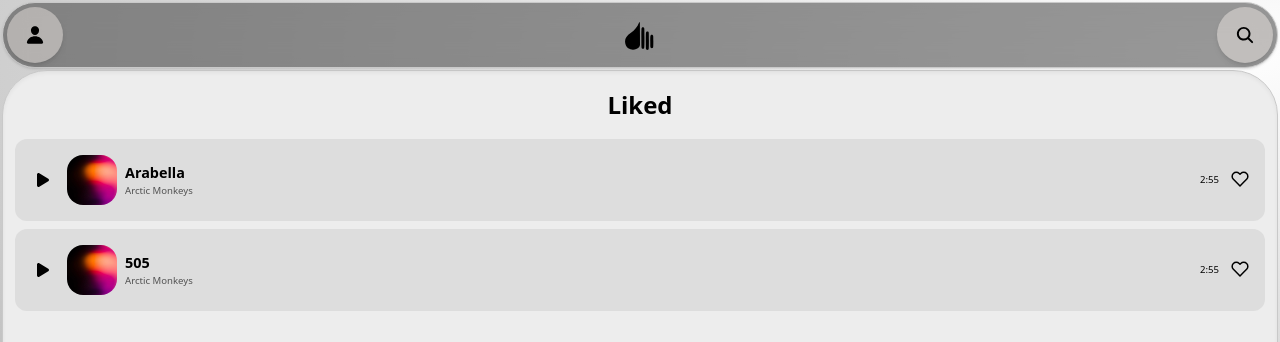
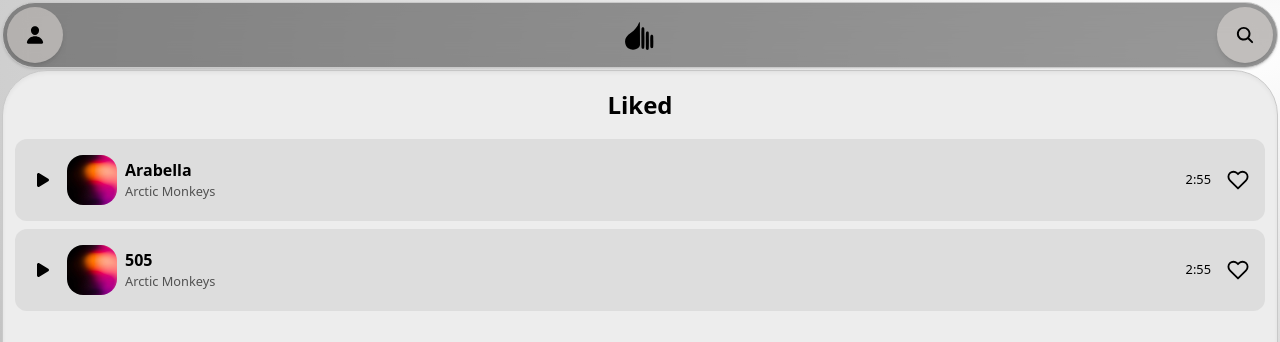
Before and after one commit to el1ght/charton-experimental, a Next.js app: page /liked in a window 1280 px wide. Shown: the top 342 px of the page. Built offline with nearby package versions, Linux system fonts and the light colour scheme.

Commit message:
song items hotfix

```diff
--- a/components/SongItem.tsx
+++ b/components/SongItem.tsx
@@ -29,16 +29,16 @@ const SongItem: React.FC<SongItemProps> = ({
                 <div className={'flex flex-row gap-x-2 items-center'}>
                     <Image className={'w-[50px] h-[50px] rounded-2xl'} src={'/images/favBg-4.jpg'} alt={"Image"} width={40} height={40} />
                     <div className={'flex flex-col max-w-[100px]'}>
-                        <h3 className={' truncate text-[0.9rem] font-bold'}>{data.title}</h3>
+                        <h3 className={' truncate text-[1rem] font-bold'}>{data.title}</h3>
 
-                        <p className={'text-[0.6rem] truncate text-neutral-600'}>{data.author}</p>
+                        <p className={'text-[0.8rem] truncate text-neutral-600'}>{data.author}</p>
                     </div>
                 </div>
             </div>
 
-            <div className={'flex flex-row gap-x-3'}>
-                <p className={'text-[0.6rem] leading-5'}>2:55</p>
-                <FiHeart size={18} />
+            <div className={'flex flex-row gap-x-4'}>
+                <p className={'text-[0.8rem] leading-5'}>2:55</p>
+                <FiHeart size={22} />
             </div>
 
 
```
